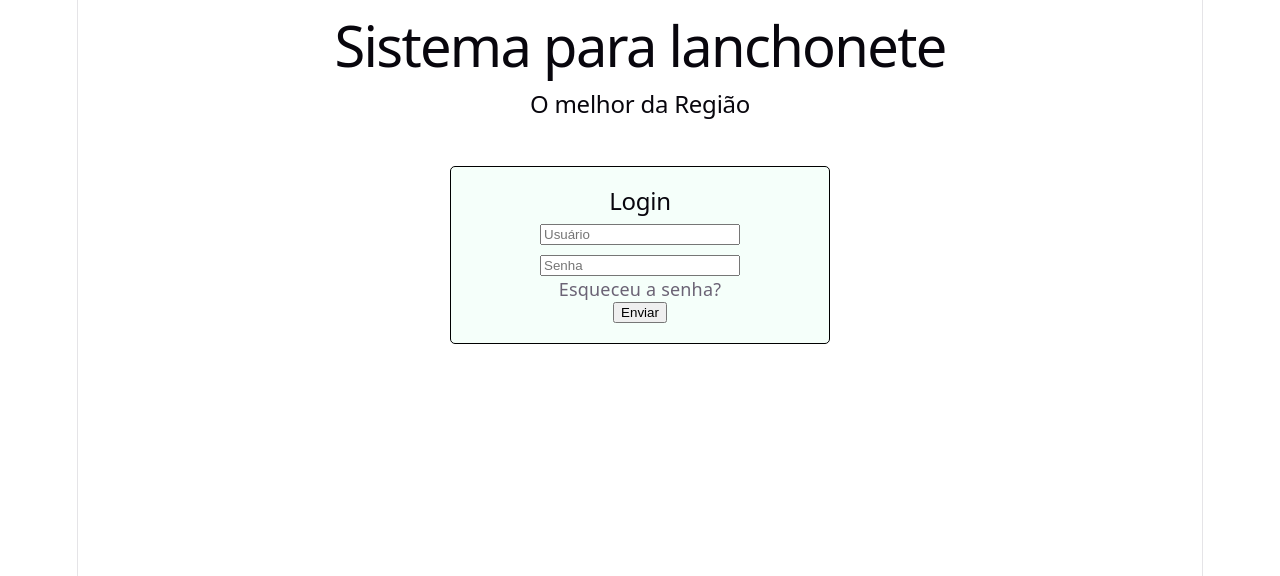
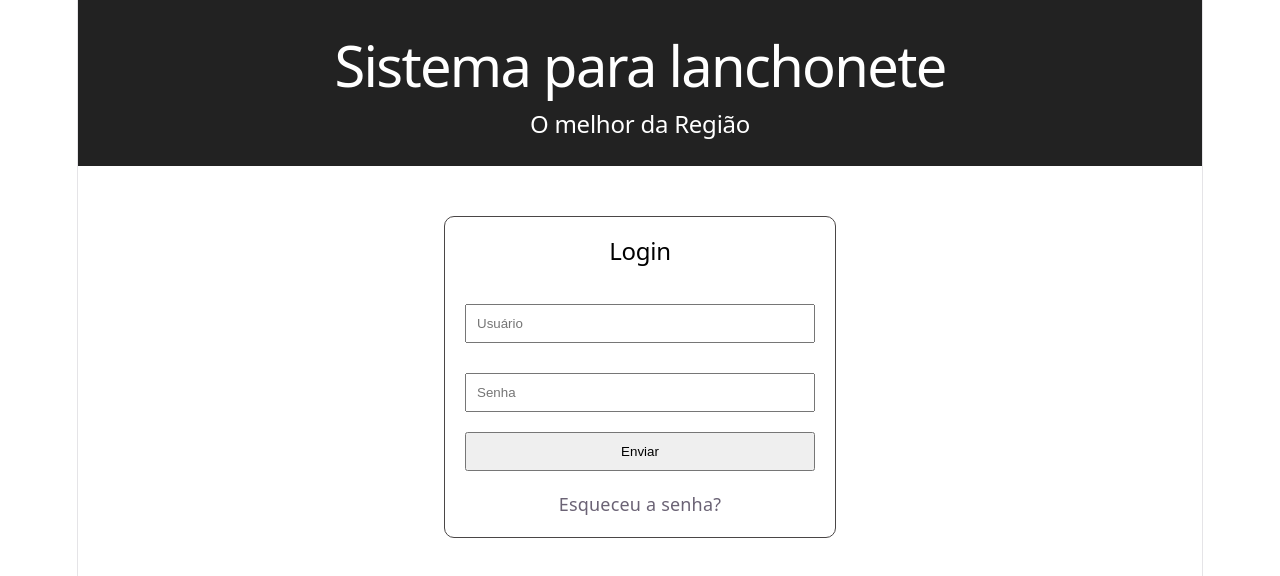
Before and after one commit to cesarstati/aulaPA_React, a React (Vite) app: page / in a window 1280 px wide. Shown: the top 576 px of the page. Built offline with nearby package versions, Linux system fonts and the light colour scheme.

Commit message:
atualização do css

```diff
--- /dev/null
+++ b/src/components/Header.css
@@ -0,0 +1,9 @@
+header{
+    background-color: #222;
+    padding: 20px;
+    text-align: center;
+}
+
+header h1,h2{
+    color: white;
+}
--- a/src/components/Header.jsx
+++ b/src/components/Header.jsx
@@ -1,8 +1,16 @@
+import './Header.css'
+
 function Header({titulo,subtitulo}){
     return (
 <>
+       <header>
         <h1>{titulo}</h1>
         <h2>{subtitulo}</h2>
+       </header>
+
+
+
+
 </>
 
 
--- a/src/components/Login.css
+++ b/src/components/Login.css
@@ -1,19 +1,25 @@
-.container {
+.login-container {
+    width: 350px;
+    margin: 50px auto;
+    padding: 20px;
+
+    border: 1px solid #4a4646;
+    border-radius: 10px;
+
     display: flex;
     flex-direction: column;
-    align-items: center;
-    border: 1px solid black;
-    border-radius: 5px;
-    width: 30%;
-    margin: 0 auto;
-    padding: 20px;
-    margin-top: 40px;
-    background-color: #F5FFFA;
+    gap: 20px;
 }
 
-.formulario{
-    display: flex;
-    width: 200px;
-    flex-direction: column;
-    gap: 10px;
+.login-container h2{
+    color: black;
 }
+
+.login-container input{
+    padding: 10px;
+    margin-top: 10px;
+}
+
+.login-container button{
+    padding: 10px;
+}
--- a/src/components/Login.jsx
+++ b/src/components/Login.jsx
@@ -1,17 +1,16 @@
-import Botao from "./Botao"
 import './Login.css'
 
 function Login(){
     return (
         <>
-        <section className="container">
+        <section className="login-container">
             <h2>Login</h2>
-            <form action="" className='formulario'>
                 <input type="text" placeholder='Usuário'/>
                 <input type="password" placeholder='Senha'/>
-            </form>
+            <button>Enviar</button>
+
             <p>Esqueceu a senha?</p>
-            <Botao />
+
 
         </section>
 
```
